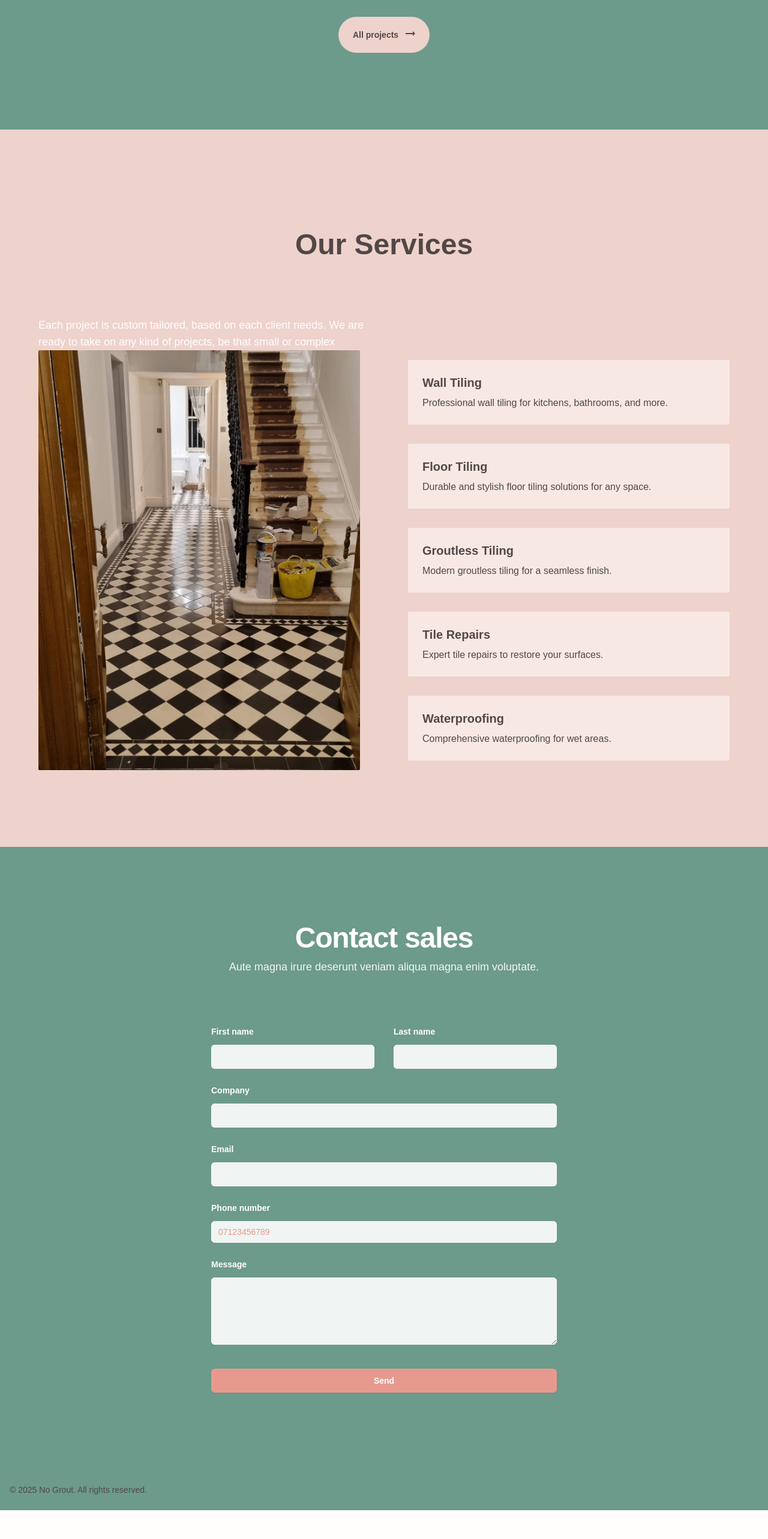
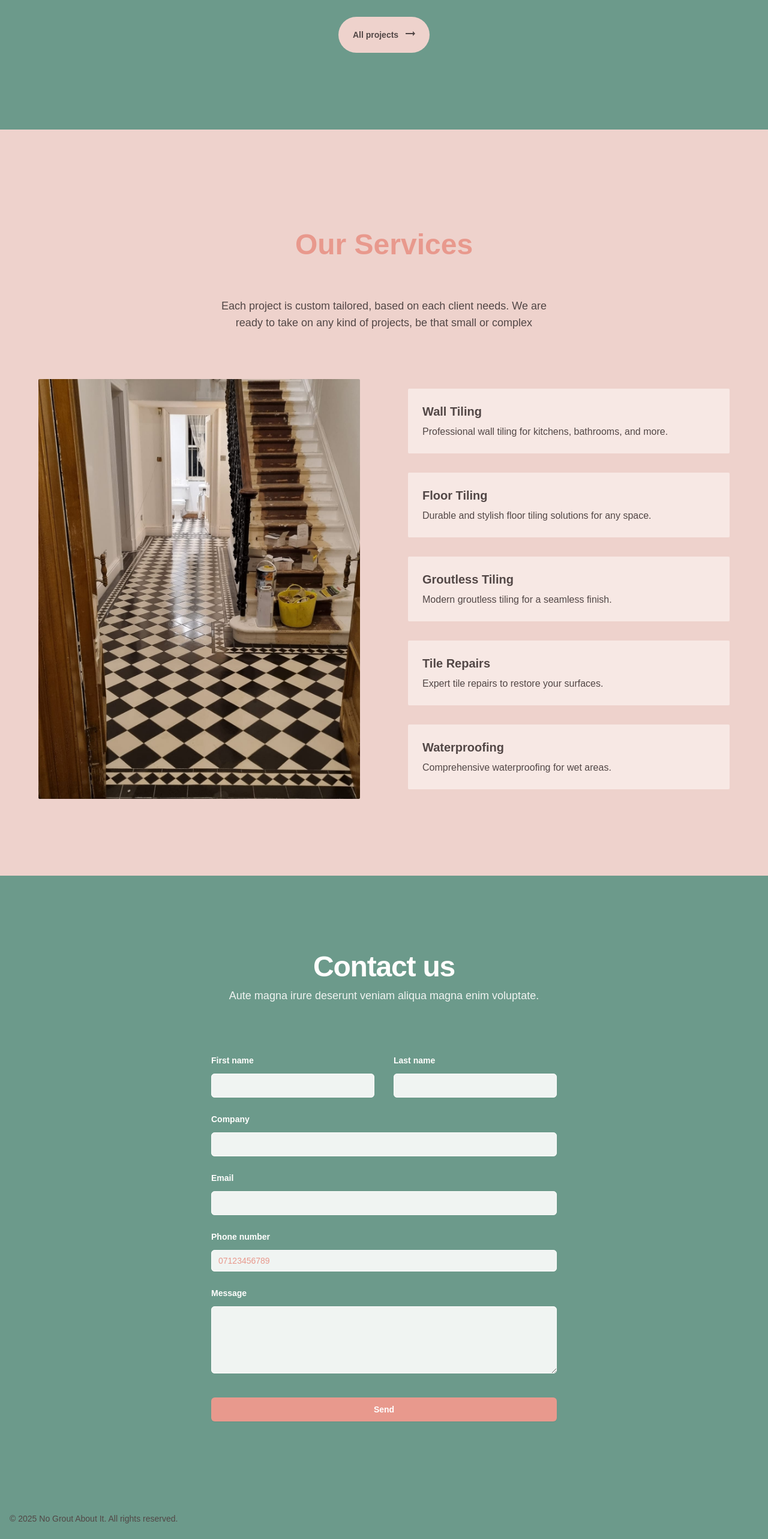
Before and after one commit to lpscrim/no-grout, a Next.js app: page / in a window 1280 px wide. Shown: the part 3392-5958 px from the top of the page at 60% size. Before the commit the page ends 5910 px from the top, so only its background shows below. Built offline with nearby package versions, Linux system fonts and the light colour scheme.

Commit message:
Update Footer, About, Contact, Hero, Projects, and Services components; refine text and styles for improved clarity and consistency

```diff
--- a/components/Footer.tsx
+++ b/components/Footer.tsx
@@ -3,7 +3,7 @@ import React from "react";
 const Footer = () => (
     <footer className="bg-primary text-onPrimary py-6">
         <div className="container mx-auto px-4 flex flex-col md:flex-row items-center justify-between">
-            <span className="text-sm">&copy; {new Date().getFullYear()} No Grout. All rights reserved.</span>
+            <span className="text-sm">&copy; {new Date().getFullYear()} No Grout About It. All rights reserved.</span>
         </div>
     </footer>
 );
--- a/components/Home/About.tsx
+++ b/components/Home/About.tsx
@@ -17,7 +17,7 @@ export default function About() {
       <div>
         <AnimatedOnView animationClass="slide-in-right">
           <div className="relative min-h-[115vh] z-10 bg-accent p-6 w-[50vw] sm:w-[40vw] lg:w-[35vw] xl:w-[25vw] flex flex-col justify-center text-left">
-            <h2 className="text-4xl lg:text-5xl font-bold mb-12 text-secondary">
+            <h2 className="text-4xl sm:text-5xl font-bold mb-12 text-secondary">
               About Us
             </h2>
             <p className="text-lg text-foreground">
--- a/components/Home/Contact.tsx
+++ b/components/Home/Contact.tsx
@@ -7,7 +7,7 @@ export default function Contact() {
       <div className="px-6 py-24 sm:py-32 lg:px-8">
         <div className="mx-auto max-w-2xl text-center">
           <h2 className="text-4xl font-semibold tracking-tight text-balance text-background sm:text-5xl ">
-            Contact sales
+            Contact us
           </h2>
           <p className="mt-2 text-lg/8 text-background/90 ">
             Aute magna irure deserunt veniam aliqua magna enim voluptate.
--- a/components/Home/Hero.tsx
+++ b/components/Home/Hero.tsx
@@ -8,14 +8,14 @@ export default function Hero() {
 
         <div className="absolute z-1 bg-fade-gradient inset-0 w-full h-full bg-[url('/diagonal-striped-brick.png')] pointer-events-none fade-in" />
           <div className="group z-2 text-center flex flex-row sm:flex-col justify-center items-center -ml-5 fade-in">
-            <p className="text-xl sm:text-2xl text-background opacity-0 group-hover:opacity-50 duration-2500 hover:opacity-100">
+            <p className="text-xl sm:text-2xl text-background opacity-0 group-hover:opacity-50 duration-2200 hover:opacity-100">
               Bespoke
             </p>
             <div className="text-center text-6xl items-center font-bold flex flex-col sm:flex-row m-5">
-              <h1 className="text-accent">No&nbsp;</h1>
-              <h1 className="text-background"> Grout&nbsp;</h1>
-              <h1 className="text-accent"> About&nbsp;</h1>
-              <h1 className="text-background">It&nbsp;</h1>
+              <h1 className="text-accent hover:brightness-110 duration-2000">No&nbsp;</h1>
+              <h1 className="text-background hover:brightness-110 duration-2000"> Grout&nbsp;</h1>
+              <h1 className="text-accent hover:brightness-110 duration-2000"> About&nbsp;</h1>
+              <h1 className="text-background hover:brightness-110 duration-2000">It&nbsp;</h1>
             </div>
             <p className="text-xl sm:text-2xl mt-2 text-background opacity-0 group-hover:opacity-50 duration-2500 hover:opacity-100">
               Tiling
--- a/components/Home/Projects.tsx
+++ b/components/Home/Projects.tsx
@@ -73,7 +73,7 @@ export default function Projects() {
     <section id="projects" className="section-dark bg-primary relative overflow-hidden">
       <div className="px-6 sm:px-8 lg:px-16 max-w-screen-2xl mx-auto py-24 lg:py-32">
         <div className="mb-16 flex flex-col items-center">
-          <h2 className="text-4xl lg:text-6xl font-bold text-left w-full max-w-3xl mb-6">
+          <h2 className="text-4xl sm:text-5xl lg:text-6xl font-bold text-left w-full max-w-3xl mb-6">
             <span className="inline-block text-accent my-10">Our Latest Work</span>
           </h2>
           <p className="text-lg max-w-xl text-background font-light text-left ">
--- a/components/Home/Services.tsx
+++ b/components/Home/Services.tsx
@@ -41,9 +41,8 @@ export default function Services() {
     return (
         <section id="services" className=" bg-accent section-light">
             <div className="px-6 sm:px-8 lg:px-16 max-w-screen-2xl mx-auto py-24 lg:py-32">
-
-                <h2 className="text-4xl lg:text-5xl font-bold mb-24 mt-10 text-center">Our Services</h2>
-                 <p className="text-lg max-w-xl text-background font-light text-left ">
+                <h2 className="text-4xl sm:text-5xl font-bold mb-16 mt-10 text-center text-secondary">Our Services</h2>
+                 <p className="text-lg max-w-xl text-foreground font-light text-center mx-auto mb-20">
             Each project is custom tailored, based on each client needs. We are
             ready to take on any kind of projects, be that small or complex
           </p>
```
